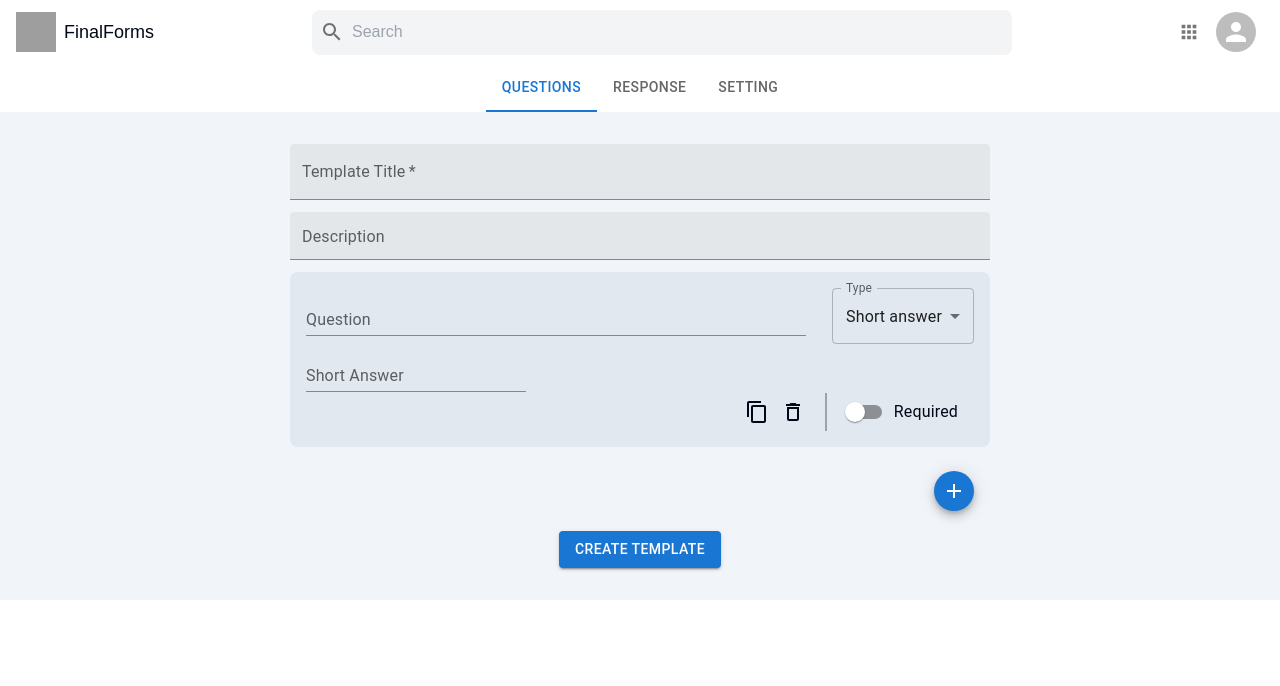
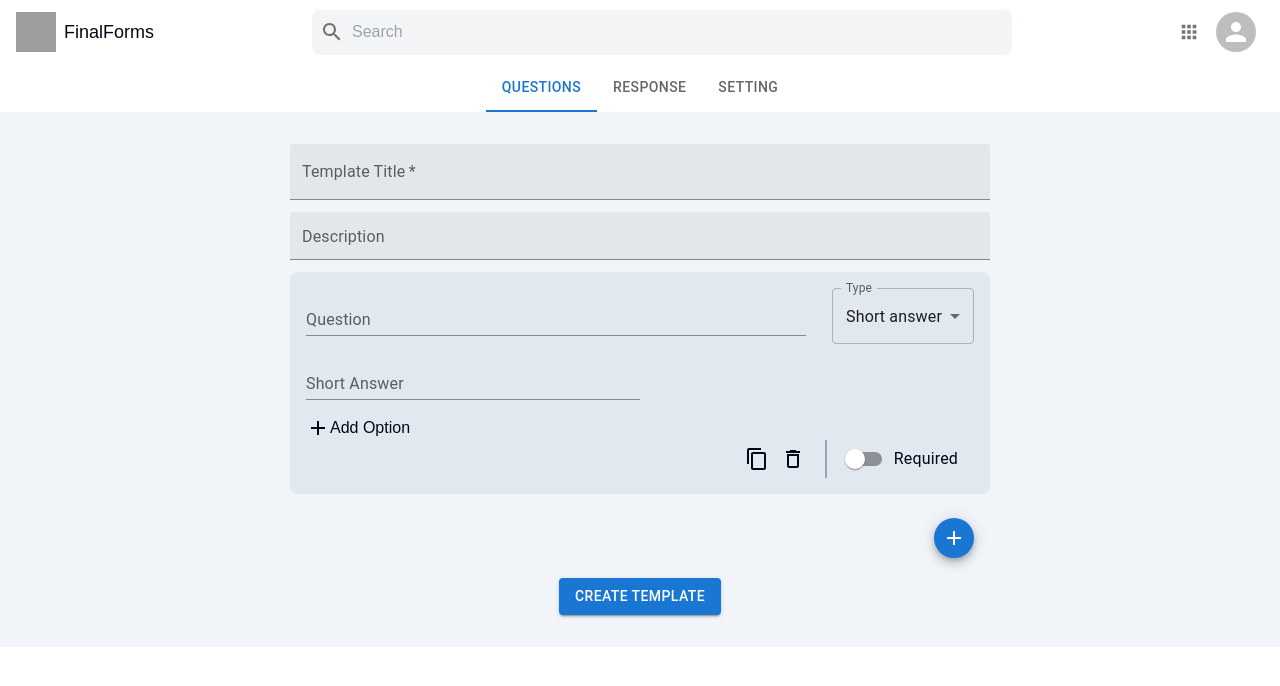
Before and after one commit to TamimOp/finalForm, a Next.js app: page /dashboard/create-template in a window 1280 px wide. Shown: the top 686 px of the page. Built offline with nearby package versions, Linux system fonts and the light colour scheme; no server answers; grey boxes are pictures that could not be loaded.

Commit message:
added options , remove options functionality , storing options to DB

```diff
--- a/src/components/ConfigureQuesPaper/QuestionBoxContainer.tsx
+++ b/src/components/ConfigureQuesPaper/QuestionBoxContainer.tsx
@@ -15,6 +15,7 @@ import Select, { SelectChangeEvent } from "@mui/material/Select";
 import Switch from "@mui/material/Switch";
 import TextField from "@mui/material/TextField";
 import React, { useEffect, useState } from "react";
+import ClearIcon from "@mui/icons-material/Clear";
 
 const label = { inputProps: { "aria-label": "Checkbox demo" } };
 
@@ -32,6 +33,7 @@ function QuestionBox({
   const [type, setType] = useState(1);
   const [isRequired, setIsRequired] = useState(false);
   const [currentIndex, setCurrentIndex] = useState(index);
+  const [fields, setFields] = useState([{ id: 1 }]);
   const [text1, setText1] = useState("");
   const [text2, setText2] = useState("");
   const [text3, setText3] = useState("");
@@ -61,6 +63,34 @@ function QuestionBox({
 
   const handleChange = (event: SelectChangeEvent) => {
     setType(Number(event.target.value));
+    setFields([{ id: 1 }]); // Reset fields when changing type
+  };
+
+  const addField = () => {
+    if (fields.length < 4) {
+      setFields([...fields, { id: fields.length + 1 }]);
+    }
+  };
+
+  const removeField = (id: number) => {
+    setFields(fields.filter((field) => field.id !== id));
+  };
+
+  const handleTextChange = (id: number, value: string) => {
+    switch (id) {
+      case 1:
+        setText1(value);
+        break;
+      case 2:
+        setText2(value);
+        break;
+      case 3:
+        setText3(value);
+        break;
+      case 4:
+        setText4(value);
+        break;
+    }
   };
 
   return (
@@ -100,11 +130,14 @@ function QuestionBox({
         </div>
         <div>
           <div>
+            {fields.map((field) => (
+              <div key={field.id} className="flex items-center gap-2 mt-2">
                 {type === 1 && (
                   <TextField
                     id="standard-basic"
                     label="Short Answer"
                     variant="standard"
+                    className="w-[50%]"
                   />
                 )}
                 {type === 2 && (
@@ -113,7 +146,8 @@ function QuestionBox({
                     label="Paragraph"
                     variant="standard"
                     multiline
-                rows={4}
+                    rows={2}
+                    className="w-[70%]"
                   />
                 )}
                 {type === 3 && (
@@ -126,19 +160,34 @@ function QuestionBox({
                 )}
                 {type === 4 && (
                   <>
-                <Checkbox {...label} className="mt-3" />
+                    <Checkbox {...label} className="mt-4" />
                     <TextField
                       id="standard-basic"
-                  label="option"
+                      label={`Option ${field.id}`}
                       variant="standard"
-                  onChange={(e: any) => setText1(e.target.value)}
-                  className="text-center"
+                      onChange={(e) =>
+                        handleTextChange(field.id, e.target.value)
+                      }
+                      className="w-[40%]"
                     />
                   </>
                 )}
+                {field.id !== 1 && (
+                  <ClearIcon onClick={() => removeField(field.id)} />
+                )}
+              </div>
+            ))}
+            {fields.length < 4 && (
+              <div
+                className="flex justify-start mt-4 cursor-pointer w-fit"
+                onClick={addField}
+              >
+                <AddIcon />
+                <p>Add Option</p>
+              </div>
+            )}
           </div>
         </div>
-        <hr />
         <div className="flex gap-3 justify-end">
           <button>
             <ContentCopyIcon />
@@ -148,9 +197,11 @@ function QuestionBox({
           </button>
           <span className="border border-gray-400 mr-2 ml-2" />
           <FormControlLabel
-            required={isRequired}
             control={
-              <Switch onChange={(e) => setIsRequired(e.target.checked)} />
+              <Switch
+                onChange={(e) => setIsRequired(e.target.checked)}
+                checked={isRequired}
+              />
             }
             label="Required"
           />
@@ -161,7 +212,7 @@ function QuestionBox({
 }
 
 export default function QuestionBoxContainer({ setElements }: any) {
-  const [sections, setSections] = React.useState<number[]>([1]);
+  const [sections, setSections] = useState<number[]>([1]);
 
   const addSection = () => {
     setSections((prev) => [...prev, prev.length + 1]);
```
Lines whose indentation alone changed are shown as unchanged.
